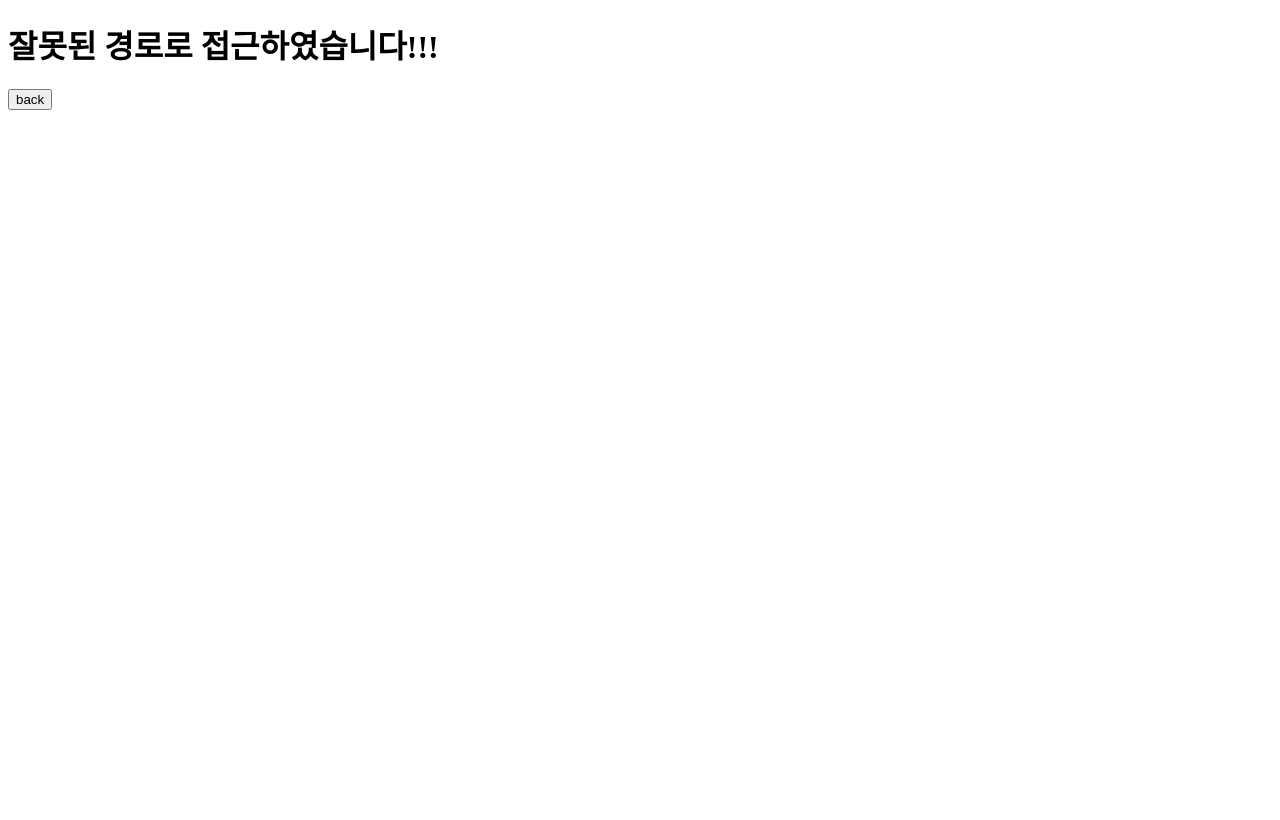
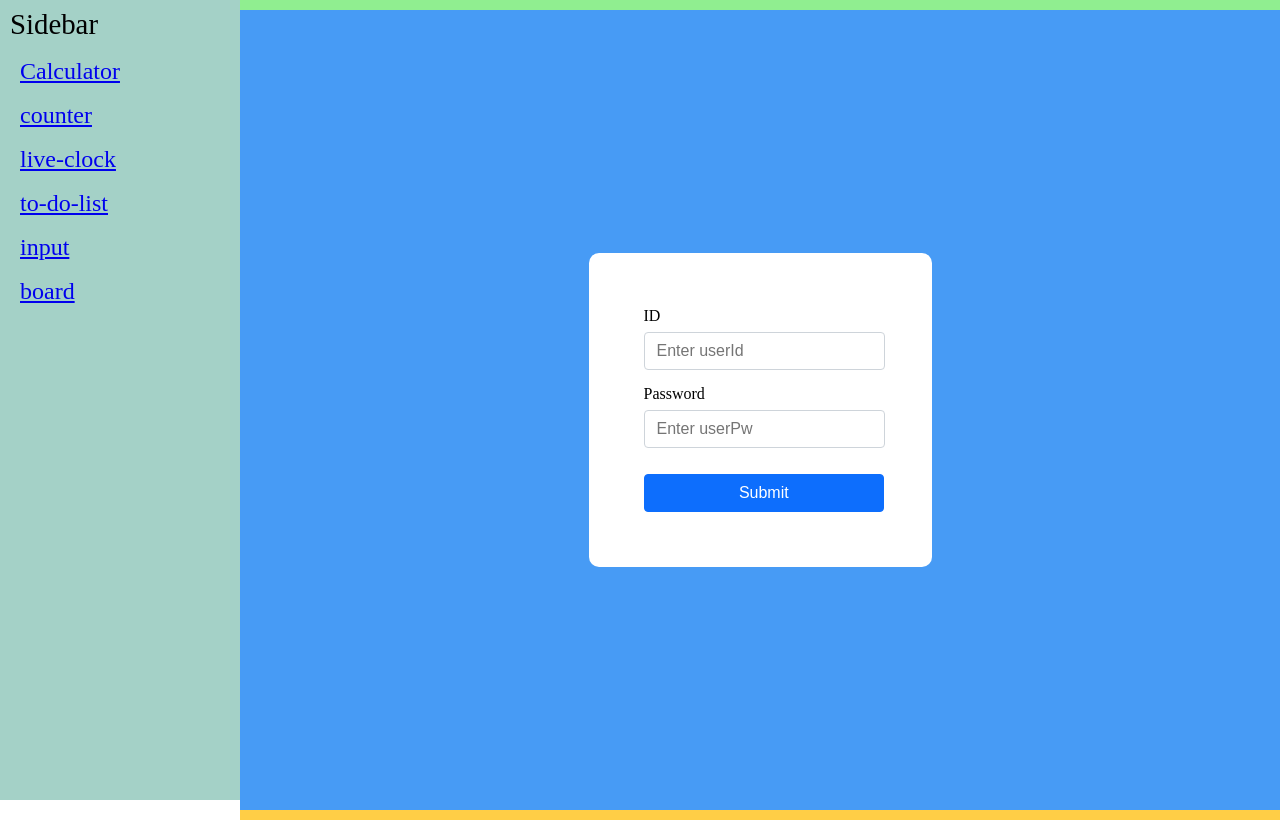
Before and after one commit to yijoon009/react-standard, a React (Create React App) app: page /login in a window 1280 px wide. Built offline with nearby package versions, Linux system fonts and the light colour scheme; a web font is replaced by a local one.

Commit message:
임시 커밋

```diff
--- a/package.json
+++ b/package.json
@@ -15,7 +15,7 @@
         "env-cmd": "^10.1.0",
         "react": "^18.2.0",
         "react-dom": "^18.2.0",
-        "react-hook-form": "^7.44.2",
+        "react-hook-form": "^7.44.3",
         "react-router-dom": "^6.10.0",
         "react-scripts": "5.0.1",
         "recoil": "^0.7.7",
--- /dev/null
+++ b/src/components/Login.tsx
@@ -0,0 +1,155 @@
+import styled from "styled-components";
+import { useForm } from "react-hook-form";
+
+const Wrapper = styled.div`
+    min-height: 100vh;
+    background-color: #479bf5;
+    display: flex;
+    justify-content: center;
+    align-items: center;
+`;
+
+const Container = styled.div`
+    background-color: #fff;
+    border-radius: 10px;
+    padding: 40px;
+`;
+
+const Form = styled.form`
+    width: 100%;
+    max-width: 330px;
+    padding: 15px;
+    margin: auto;
+
+    h3 {
+        margin-bottom: 1rem;
+    }
+    label {
+        display: block;
+        margin-bottom: 0.5rem;
+    }
+    .mb-3 {
+        margin-bottom: 1rem;
+    }
+    .form-control {
+        display: block;
+        width: calc(100% - 3rem); // 여기서 수정
+        padding: 0.375rem 0.75rem;
+        font-size: 1rem;
+        line-height: 1.5;
+        color: #212529;
+        background-color: #fff;
+        background-clip: padding-box;
+        border: 1px solid #ced4da;
+        border-radius: 0.25rem;
+        margin-bottom: 5px;
+    }
+    .custom-control {
+        position: relative;
+        display: block;
+        min-height: 1.5rem;
+        padding-left: 1.5rem;
+    }
+    .custom-control-input {
+        position: absolute;
+        z-index: -1;
+        opacity: 0;
+    }
+    .custom-control-label {
+        margin-bottom: 0;
+        position: relative;
+        padding-top: 0.25rem;
+    }
+    .custom-control-label::before {
+        position: absolute;
+        top: 0.25rem;
+        left: 0;
+        display: block;
+        width: 1rem;
+        height: 1rem;
+        pointer-events: none;
+        content: "";
+        background-color: #fff;
+        border: #adb5bd solid 1px;
+    }
+    .custom-control-input:checked ~ .custom-control-label::before {
+        color: #fff;
+        border-color: #0d6efd;
+        background-color: #0d6efd;
+    }
+    .d-grid {
+        display: grid;
+    }
+    .btn {
+        font-weight: 400;
+        color: #212529;
+        text-align: center;
+        vertical-align: middle;
+        cursor: pointer;
+        background-color: transparent;
+        border: 1px solid transparent;
+        padding: 0.375rem 0.75rem;
+        font-size: 1rem;
+        line-height: 1.5;
+        border-radius: 0.25rem;
+
+        display: block;
+        width: calc(100% - 1.4rem); // 여기서 수정
+        margin-top: 10px;
+    }
+    .btn-primary {
+        color: #fff;
+        background-color: #0d6efd;
+        border-color: #0d6efd;
+    }
+    .forgot-password {
+        font-size: 0.875rem;
+    }
+`;
+
+const Error = styled.span`
+    color: red;
+`;
+
+type User = {
+    userId: string;
+    userPw: string;
+};
+
+/**
+ * @description 로그인 컴포넌트
+ */
+function Login() {
+    // view
+    return (
+        <Wrapper>
+            <Container>
+                <Form>
+                    <div className="mb-3">
+                        <label>ID</label>
+                        <input
+                            type="text"
+                            className="form-control"
+                            placeholder="Enter userId"
+                        />
+                    </div>
+                    <div className="mb-3">
+                        <label>Password</label>
+                        <input
+                            type="password"
+                            className="form-control"
+                            placeholder="Enter userPw"
+                        />
+                    </div>
+                    <div className="d-grid">
+                        <button type="submit" className="btn btn-primary">
+                            Submit
+                        </button>
+                    </div>
+                </Form>
+            </Container>
+        </Wrapper>
+    );
+}
+
+export default Login;
--- a/src/router.js
+++ b/src/router.js
@@ -8,6 +8,7 @@ import LiveClock from "@/components/LiveClock";
 import TodoList from "@/components/ToDoList";
 import Input from "./components/Input";
 import Board from "./components/Board";
+import Login from "./components/Login";
 
 const router = createBrowserRouter([
     {
@@ -44,6 +45,10 @@ const router = createBrowserRouter([
                 path: "/board",
                 element: <Board />,
             },
+            {
+                path: "/login",
+                element: <Login />,
+            },
         ],
     },
 
```
Also changed, not shown: src/global/loginState.tsx (added, +30 -0 lines), src/hook/useCheckLoginState.tsx (added, +47 -0 lines), 1 other file (tests, documents, lock files or other folders).
